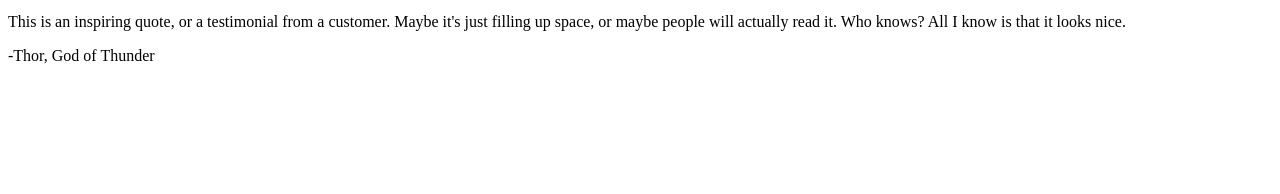
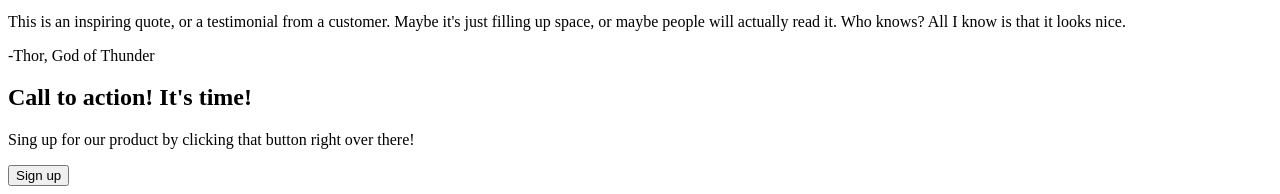
Before and after one commit to mg4603/landing-page, a plain HTML site: page index.html in a window 1280 px wide. Shown: the part 613-807 px from the top of the page. Drawn offline with Linux system fonts and the light colour scheme.

Commit message:
Add call-to-action section to index.html

```diff
--- a/index.html
+++ b/index.html
@@ -61,6 +61,12 @@
         </p>
         <p class="quote-by-line">-Thor, God of Thunder</p>
     </div>
-
+    <div class="call-to-action-section">
+        <div class="text">
+            <h2>Call to action! It's time!</h2>
+            <p>Sing up for our product by clicking that button right over there!</p>
+        </div>
+        <button class="button">Sign up</button>
+    </div>
 </body>
 </html>
```
